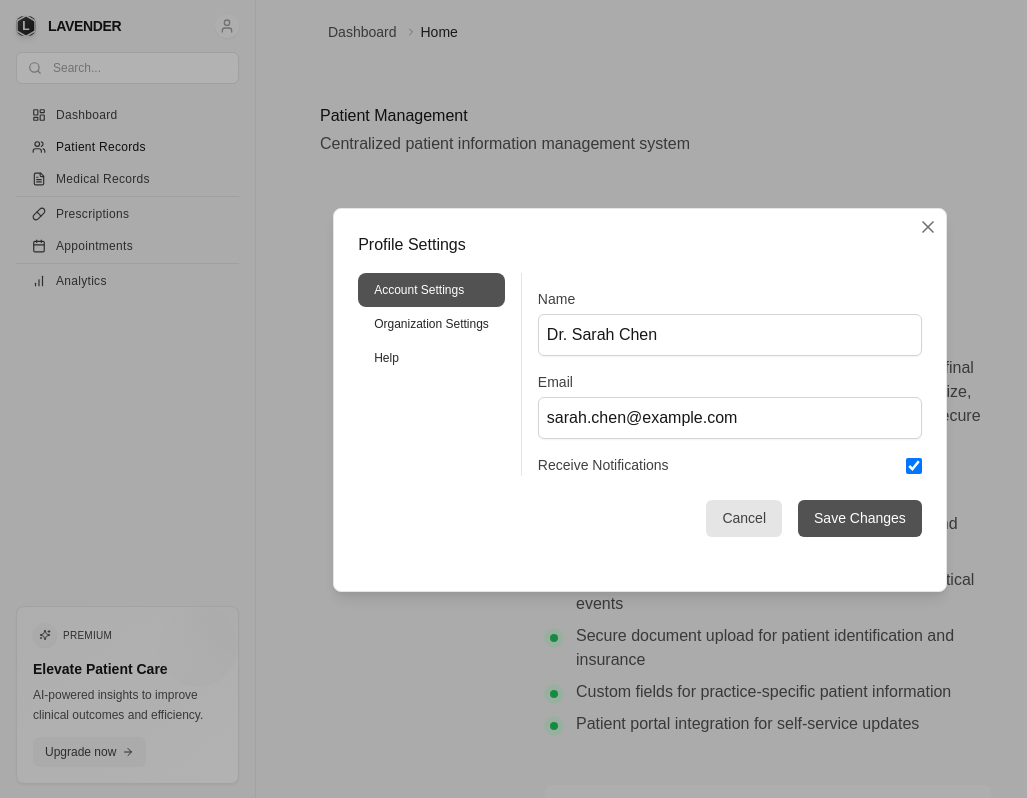
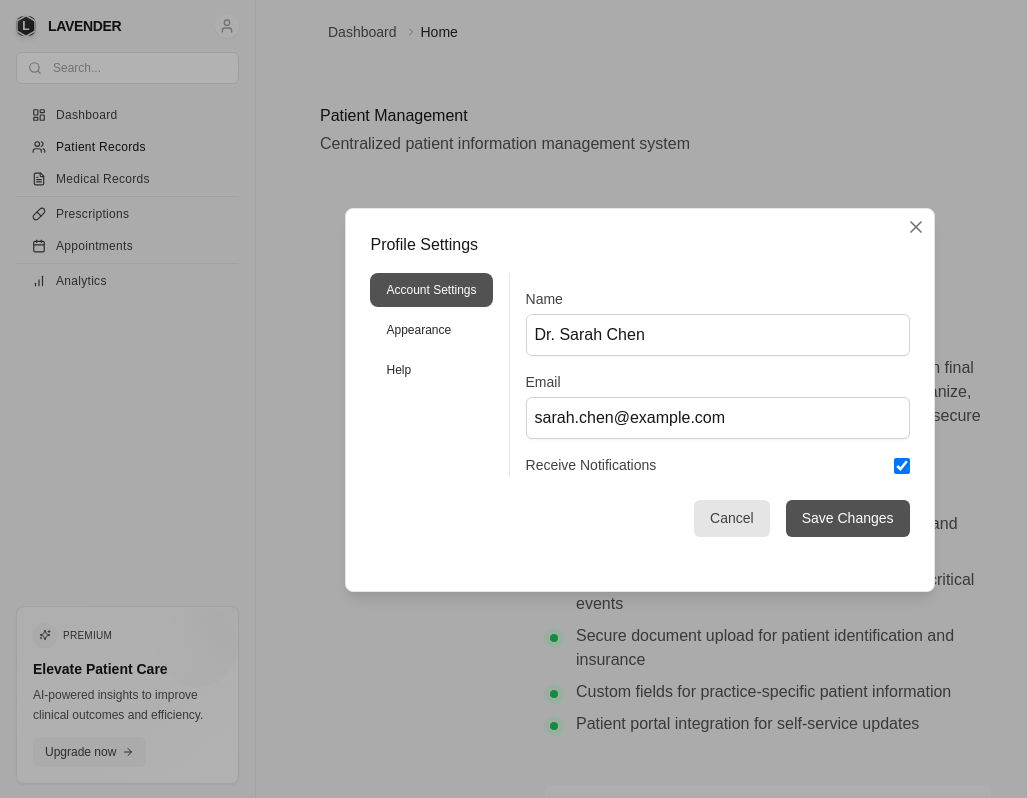
Before and after one commit to fisayorotibi/health-project, a Next.js app: page /patients in a window 1280 px wide. Both pictures are taken after a click on the button "Open user menu". Shown: the whole page, without its empty margins (0-1027 px from the left). Built offline with nearby package versions, Linux system fonts and the light colour scheme; a web font is replaced by a local one.

Commit message:
Updated ProfileModal: Adjusted tab spacing and removed theme label

```diff
--- a/src/components/ui/ProfileModal.tsx
+++ b/src/components/ui/ProfileModal.tsx
@@ -1,6 +1,7 @@
 import React, { useState } from 'react';
 import { Dialog } from '@headlessui/react';
-import { X } from 'lucide-react';
+import { X, Sun, Moon, Monitor } from 'lucide-react';
+import { useThemeContext } from '@/components/ThemeProvider';
 
 interface ProfileModalProps {
   isOpen: boolean;
@@ -8,6 +9,7 @@ interface ProfileModalProps {
 }
 
 const ProfileModal: React.FC<ProfileModalProps> = ({ isOpen, onClose }) => {
+  const { theme, setTheme } = useThemeContext();
   const [activeTab, setActiveTab] = useState('account');
   const [name, setName] = useState('Dr. Sarah Chen');
   const [email, setEmail] = useState('sarah.chen@example.com');
@@ -24,9 +26,9 @@ const ProfileModal: React.FC<ProfileModalProps> = ({ isOpen, onClose }) => {
           <Dialog.Title className="text-md font-normal text-gray-900 dark:text-gray-100">Profile Settings</Dialog.Title>
           <div className="mt-4 flex">
             <div className="flex flex-col mr-4 border-r border-gray-200 dark:border-gray-700 pr-4">
-              <button onClick={() => setActiveTab('account')} className={`py-2 px-4 text-xs text-left rounded-lg transition-colors duration-200 ${activeTab === 'account' ? 'bg-gray-600 text-white' : 'text-gray-800 dark:text-gray-200 hover:bg-gray-100 dark:hover:bg-gray-700'}`}>Account Settings</button>
-              <button onClick={() => setActiveTab('organization')} className={`py-2 px-4 text-xs text-left rounded-lg transition-colors duration-200 ${activeTab === 'organization' ? 'bg-gray-600 text-white' : 'text-gray-800 dark:text-gray-200 hover:bg-gray-100 dark:hover:bg-gray-700'}`}>Organization Settings</button>
-              <button onClick={() => setActiveTab('help')} className={`py-2 px-4 text-xs text-left rounded-lg transition-colors duration-200 ${activeTab === 'help' ? 'bg-gray-600 text-white' : 'text-gray-800 dark:text-gray-200 hover:bg-gray-100 dark:hover:bg-gray-700'}`}>Help</button>
+              <button onClick={() => setActiveTab('account')} className={`py-2 px-4 text-xs text-left rounded-lg transition-colors duration-200 ${activeTab === 'account' ? 'bg-gray-600 text-white' : 'text-gray-800 dark:text-gray-200 hover:bg-gray-100 dark:hover:bg-gray-700'} mb-1.5`}>Account Settings</button>
+              <button onClick={() => setActiveTab('appearance')} className={`py-2 px-4 text-xs text-left rounded-lg transition-colors duration-200 ${activeTab === 'appearance' ? 'bg-gray-600 text-white' : 'text-gray-800 dark:text-gray-200 hover:bg-gray-100 dark:hover:bg-gray-700'} mb-1.5`}>Appearance</button>
+              <button onClick={() => setActiveTab('help')} className={`py-2 px-4 text-xs text-left rounded-lg transition-colors duration-200 ${activeTab === 'help' ? 'bg-gray-600 text-white' : 'text-gray-800 dark:text-gray-200 hover:bg-gray-100 dark:hover:bg-gray-700'} mb-1.5`}>Help</button>
             </div>
             <div className="flex-1 mt-4 space-y-4 w-96">
               {activeTab === 'account' && (
@@ -45,9 +47,22 @@ const ProfileModal: React.FC<ProfileModalProps> = ({ isOpen, onClose }) => {
                   </div>
                 </>
               )}
-              {activeTab === 'organization' && (
-                <div>
-                  <p className="text-gray-700 dark:text-gray-300">Organization settings content goes here.</p>
+              {activeTab === 'appearance' && (
+                <div className="w-full">
+                  <div className="flex space-x-4 mt-2 w-full">
+                    <button onClick={() => setTheme('light')} className={`flex flex-col items-center p-2 rounded-lg w-full border border-gray-300 dark:border-gray-700 ${theme === 'light' ? 'bg-gray-300 dark:bg-gray-700' : 'bg-white dark:bg-gray-800'} hover:bg-gray-300 dark:hover:bg-gray-600`}>
+                      <Sun className="w-4 h-4 mb-1" />
+                      <span className="text-xs text-gray-900 dark:text-gray-100">Light</span>
+                    </button>
+                    <button onClick={() => setTheme('dark')} className={`flex flex-col items-center p-2 rounded-lg w-full border border-gray-300 dark:border-gray-700 ${theme === 'dark' ? 'bg-gray-300 dark:bg-gray-700' : 'bg-white dark:bg-gray-800'} hover:bg-gray-300 dark:hover:bg-gray-600`}>
+                      <Moon className="w-4 h-4 mb-1" />
+                      <span className="text-xs text-gray-900 dark:text-gray-100">Dark</span>
+                    </button>
+                    <button onClick={() => setTheme('system')} className={`flex flex-col items-center p-2 rounded-lg w-full border border-gray-300 dark:border-gray-700 ${theme === 'system' ? 'bg-gray-300 dark:bg-gray-700' : 'bg-white dark:bg-gray-800'} hover:bg-gray-300 dark:hover:bg-gray-600`}>
+                      <Monitor className="w-4 h-4 mb-1" />
+                      <span className="text-xs text-gray-900 dark:text-gray-100">System</span>
+                    </button>
+                  </div>
                 </div>
               )}
               {activeTab === 'help' && (
```
